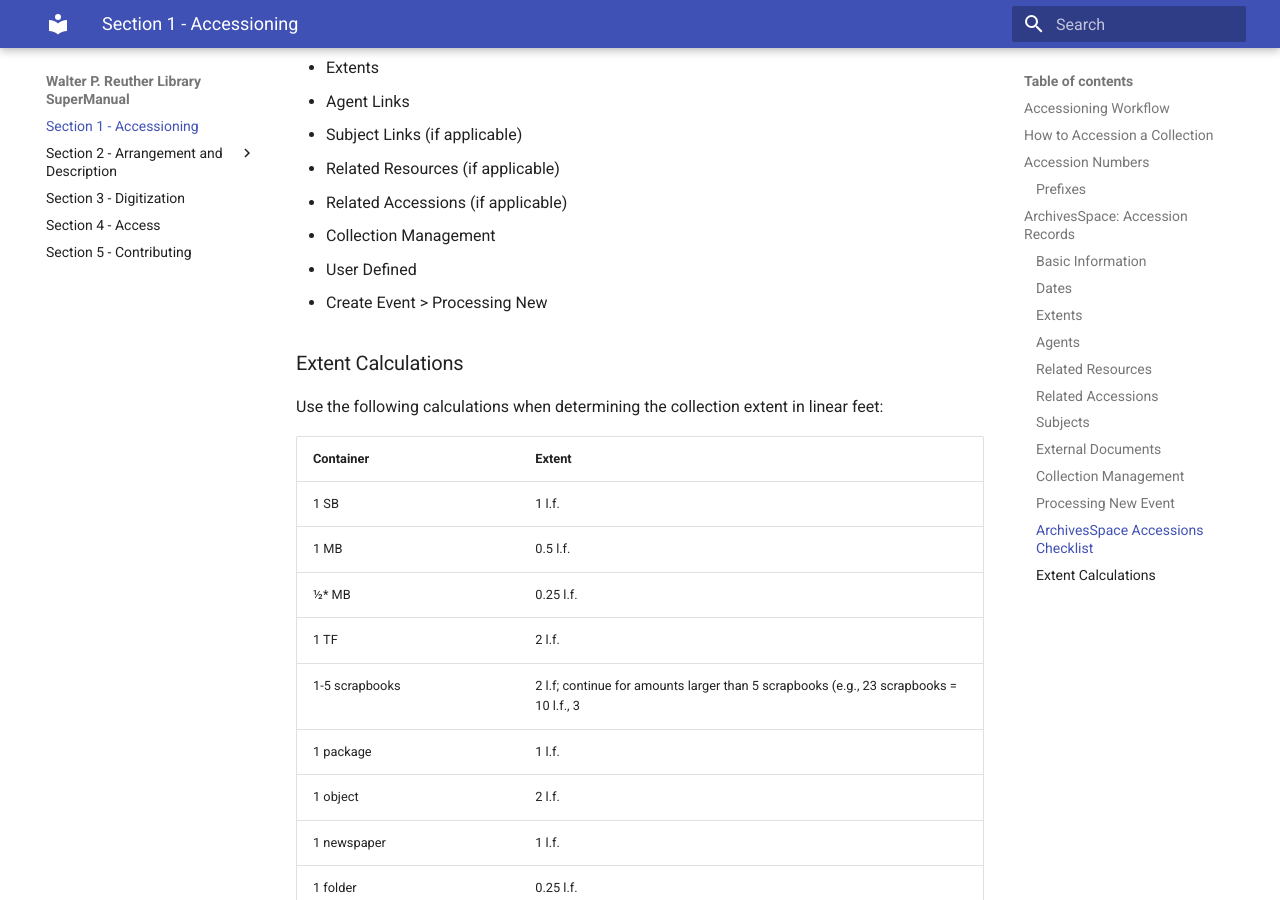
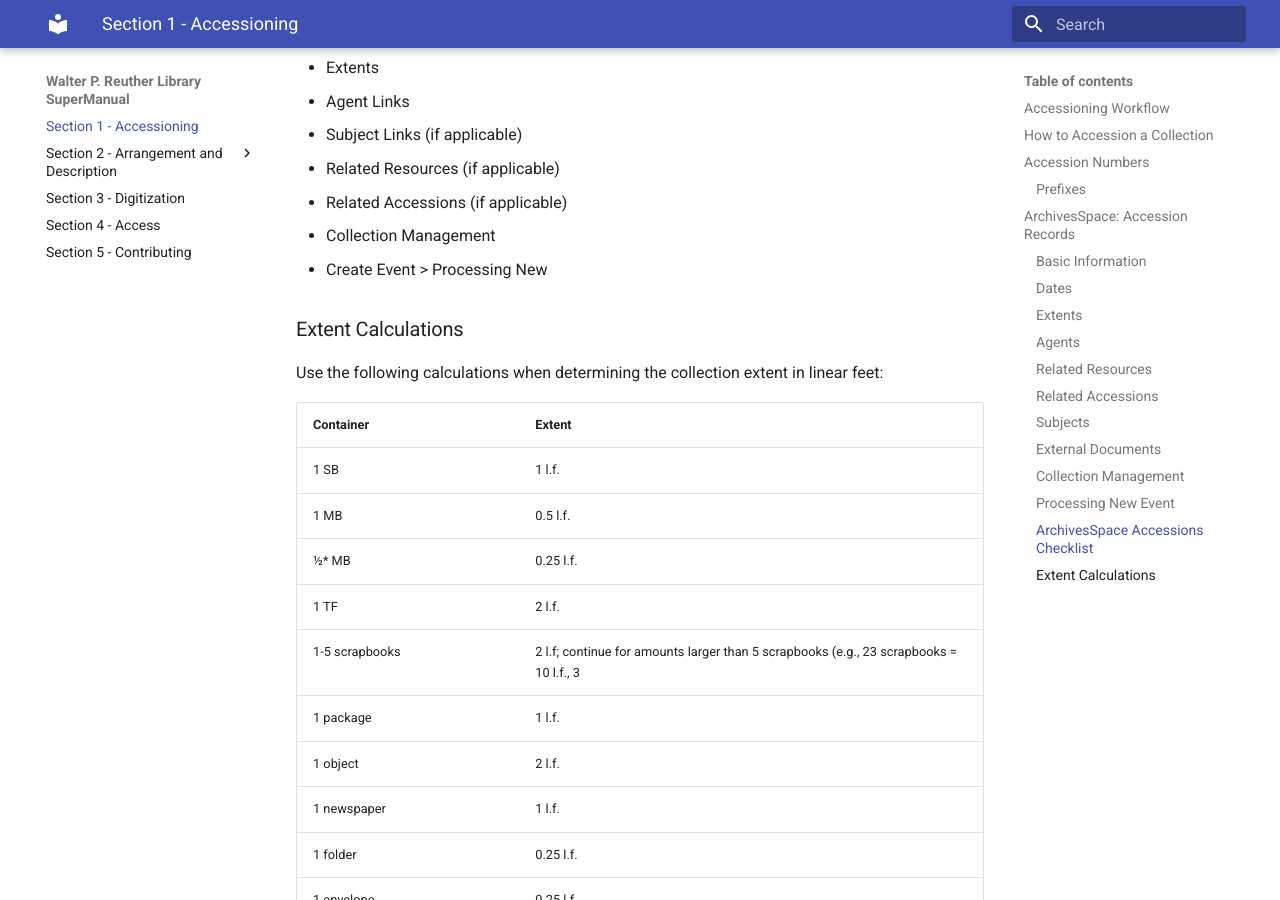
Before and after one commit to WSUReuther/SuperManual, an MkDocs documentation site: the page built from docs/01_accessioning.md, in a window 1280 px wide and 900 px high, scrolled down 15340 px. Built offline with MkDocs 1.6.1 and Material for MkDocs 9.7.7, drawn with Linux system fonts in a browser that asks for light colours.

Commit message:
remove user_defined from checklist

```diff
--- a/docs/01_accessioning.md
+++ b/docs/01_accessioning.md
@@ -310,7 +310,6 @@ When creating an accession record, fill out the following subrecords:
 - Related Resources (if applicable)
 - Related Accessions (if applicable)
 - Collection Management
-- User Defined
 - Create Event > Processing New
 
 ### Extent Calculations
```
